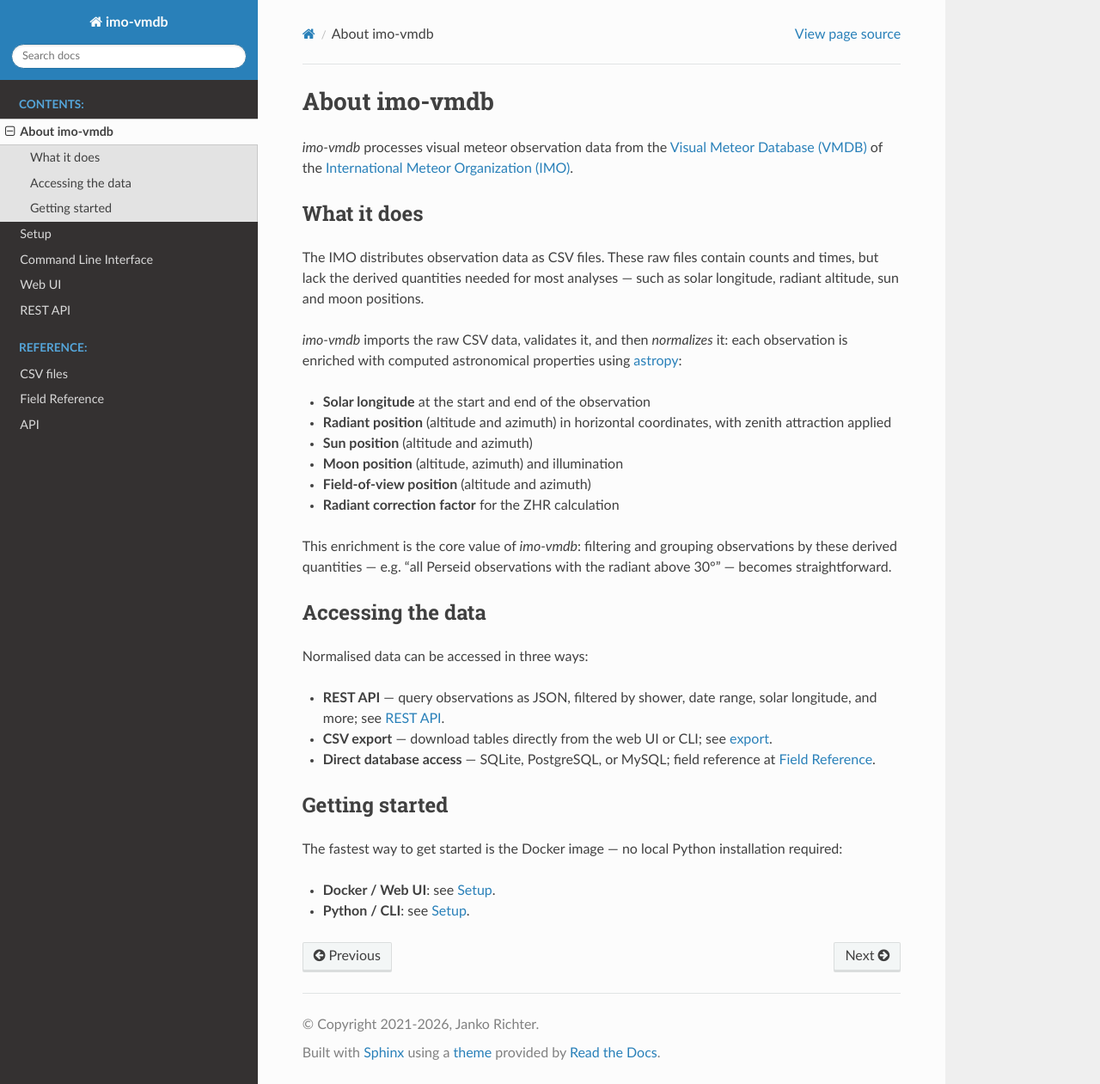
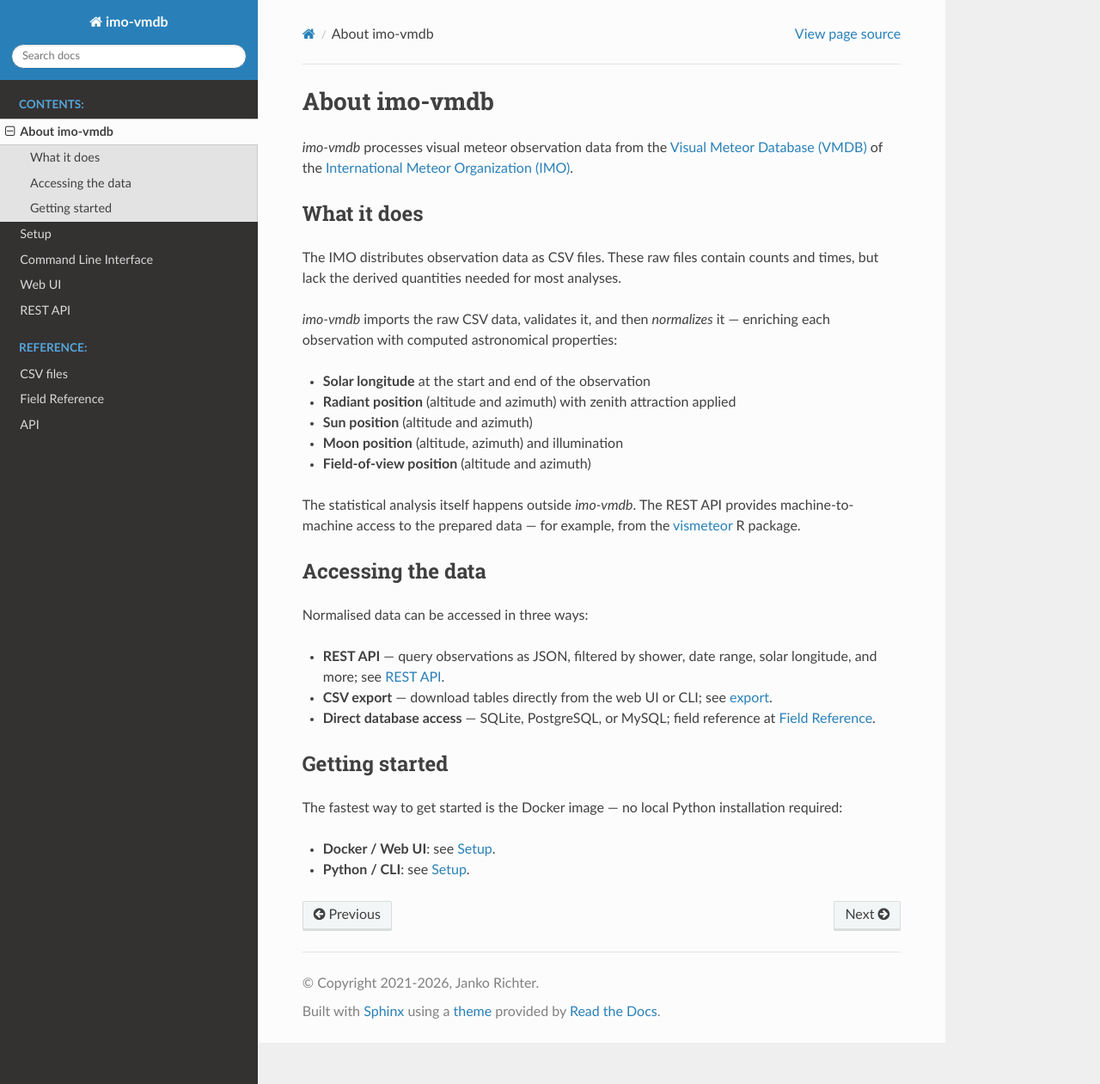
Before and after one commit to jankorichter/imo-vmdb, a Sphinx documentation site: the page built from docs/about.rst, in a window 1280 px wide and 1261 px high. Shown: the whole window at 86% size. Built offline with Sphinx 7.4.7 and the Read the Docs theme 3.1.0, drawn with Linux system fonts in a browser that asks for light colours.

Commit message:
docs: fix about/cli wording, color log output

```diff
--- a/docs/about.rst
+++ b/docs/about.rst
@@ -9,24 +9,21 @@ What it does
 ------------
 
 The IMO distributes observation data as CSV files.  These raw files contain
-counts and times, but lack the derived quantities needed for most analyses —
-such as solar longitude, radiant altitude, sun and moon positions.
+counts and times, but lack the derived quantities needed for most analyses.
 
-*imo-vmdb* imports the raw CSV data, validates it, and then *normalizes* it:
-each observation is enriched with computed astronomical properties using
-`astropy <https://www.astropy.org/>`_:
+*imo-vmdb* imports the raw CSV data, validates it, and then *normalizes* it —
+enriching each observation with computed astronomical properties:
 
 * **Solar longitude** at the start and end of the observation
-* **Radiant position** (altitude and azimuth) in horizontal coordinates,
-  with zenith attraction applied
+* **Radiant position** (altitude and azimuth) with zenith attraction applied
 * **Sun position** (altitude and azimuth)
 * **Moon position** (altitude, azimuth) and illumination
 * **Field-of-view position** (altitude and azimuth)
-* **Radiant correction factor** for the ZHR calculation
 
-This enrichment is the core value of *imo-vmdb*: filtering and grouping
-observations by these derived quantities — e.g. "all Perseid observations
-with the radiant above 30°" — becomes straightforward.
+The statistical analysis itself happens outside *imo-vmdb*.  The REST API
+provides machine-to-machine access to the prepared data — for example, from
+the `vismeteor <https://CRAN.R-project.org/package=vismeteor>`_
+R package.
 
 Accessing the data
 ------------------
--- a/docs/cli.rst
+++ b/docs/cli.rst
@@ -58,7 +58,7 @@ The following data are computed and stored:
 * position of the sun,
 * position of the moon and its illumination,
 * position of the field of view,
-* correction factor of the radiant altitude for the ZHR calculation.
+* radiant altitude with zenith attraction applied.
 
 All positional data are in the horizontal coordinate system.
 
--- a/docs/conf.py
+++ b/docs/conf.py
@@ -22,7 +22,7 @@ copyright = '2021-2026, Janko Richter'
 author = 'Janko Richter'
 
 # The full version, including alpha/beta/rc tags
-release = '1.5.0'
+release = '1.5.1'
 
 
 # -- General configuration ---------------------------------------------------
--- a/docs/rest_api.rst
+++ b/docs/rest_api.rst
@@ -46,8 +46,7 @@ Sporadic meteors
 
 By convention, sporadic meteors are identified by the code ``SPO``.
 They carry no shower assignment and the ``shower`` field is ``null``
-in the API response.
-To filter for sporadic meteors, pass ``shower=SPO``::
+in the API response. To filter for sporadic meteors, pass ``shower=SPO``::
 
     /api/v1/rates?shower=SPO
 
--- a/docs/setup.rst
+++ b/docs/setup.rst
@@ -23,7 +23,7 @@ follow the path that fits your setup.
 Database
 --------
 
-*imo-vmdb* supports three database systems.  For most users, **SQLite** is
+*imo-vmdb* supports three database systems. For most users, **SQLite** is
 the right choice.
 
 SQLite (recommended)
--- a/pyproject.toml
+++ b/pyproject.toml
@@ -4,7 +4,7 @@ build-backend = "poetry.core.masonry.api"
 
 [tool.poetry]
 name = "imo-vmdb"
-version = "1.5.0"
+version = "1.5.1"
 authors = [ "Janko Richter <janko@richtej.de>" ]
 description = "Imports VMDB CSV files from IMO into a SQL database."
 license = "MIT"
```
Also changed, not shown: CHANGELOG.md (+10 -0 lines), docs/fields.rst (+23 -0 lines), 2 other files.
